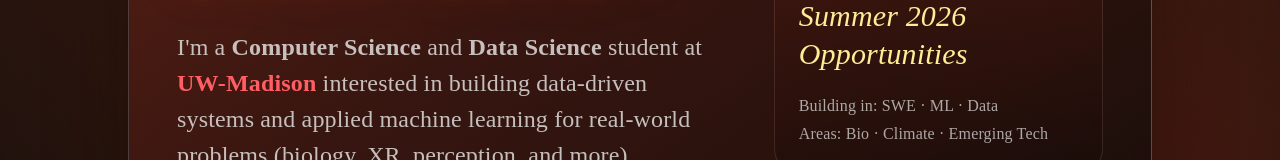
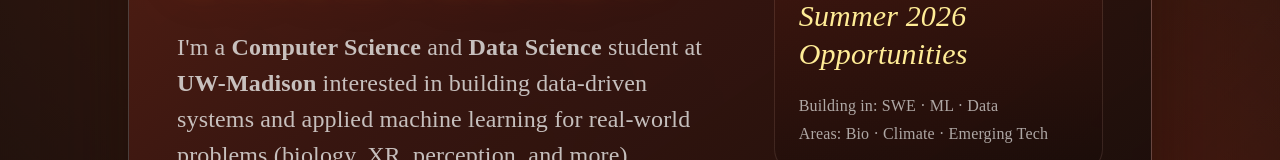
Before and after one commit to shlokrj/shlok.fyi, a Next.js app: page / in a window 1280 px wide. Shown: the part 386-546 px from the top of the page. Built offline with nearby package versions, Linux system fonts and the light colour scheme.

Commit message:
changed color

```diff
--- a/app/globals.css
+++ b/app/globals.css
@@ -35,6 +35,11 @@ body {
 
 a {
   color: inherit;
+}
+
+.uw-outline {
+  color: var(--foreground);
+  -webkit-text-stroke: 1px #c5050c;
 }
 
 .fireplace-name {
--- a/app/page.tsx
+++ b/app/page.tsx
@@ -96,7 +96,7 @@ export default function Home() {
                 <span className="font-semibold">Data Science</span>{" "}
                 student
                 at{" "}
-                <span className="text-[#ff5e64] font-semibold">UW-Madison</span>{" "}
+                <span className="font-semibold">UW-Madison</span>{" "}
                 interested in building data-driven systems
                 and applied machine learning for real-world problems
                 (biology, XR, perception, and more).
```
